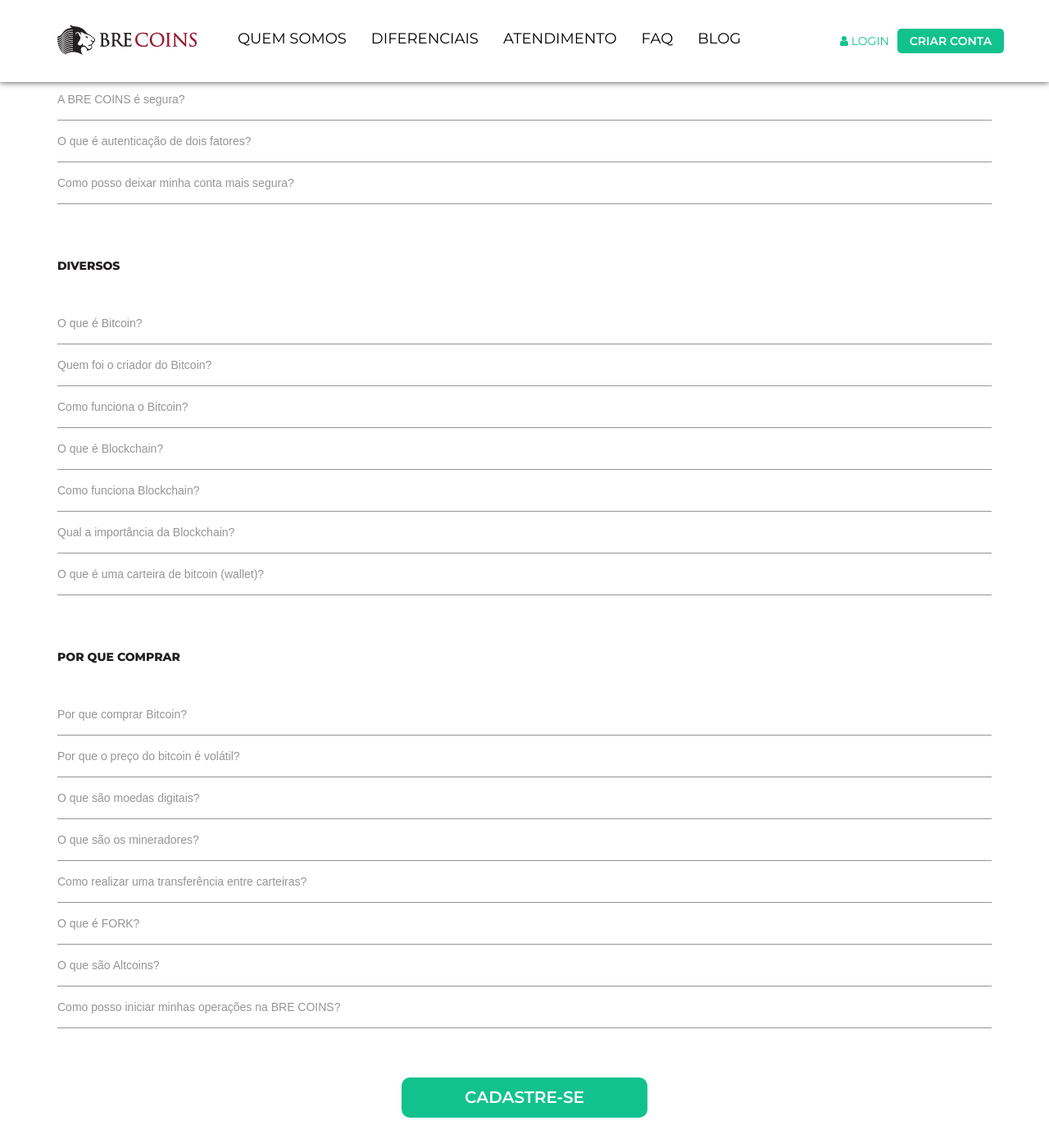
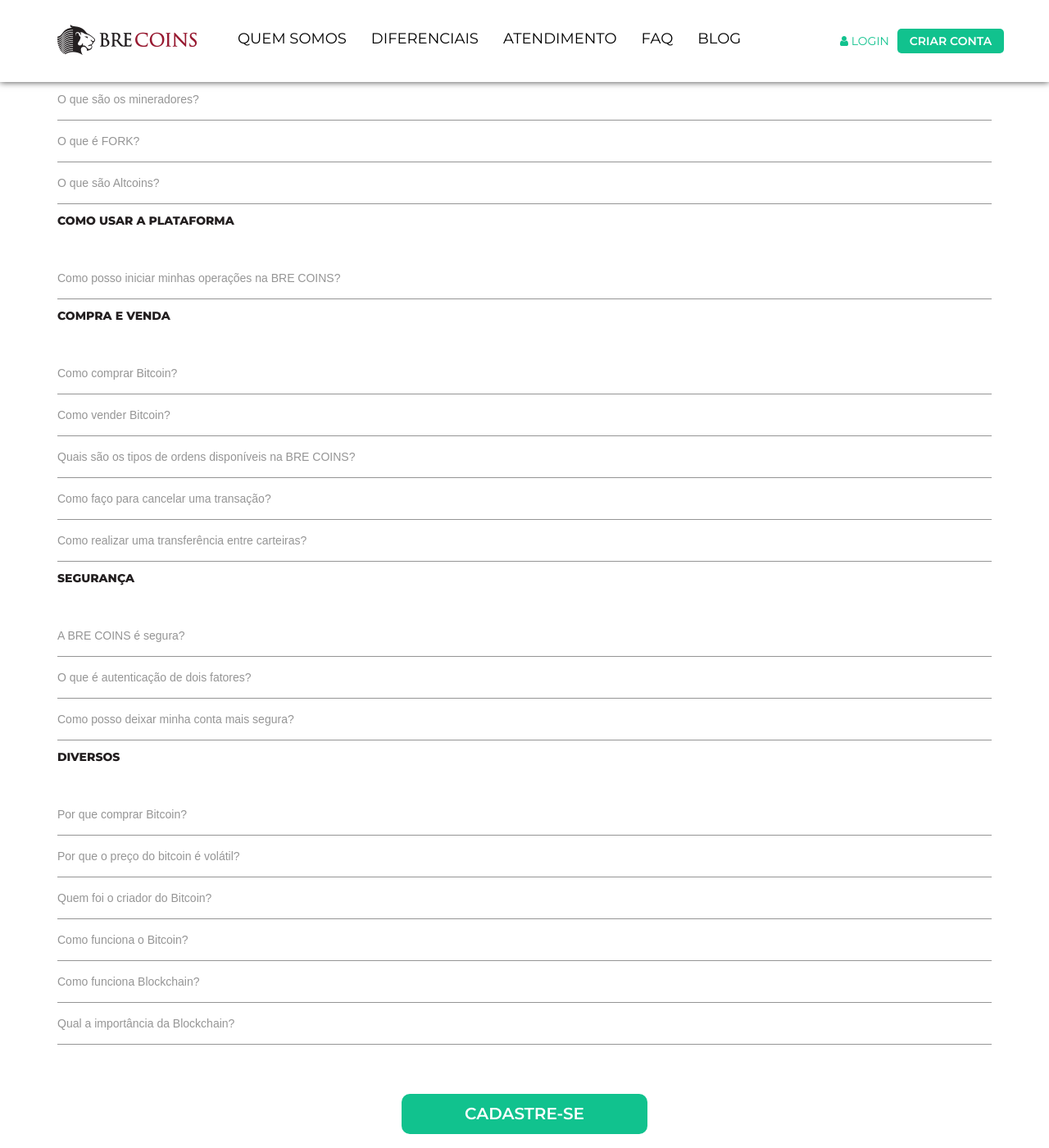
Before and after one commit to digitalbre/brecoins.github.io, a Jekyll site: the page built from faq.md, in a window 1280 px wide and 1400 px high, scrolled down 748 px. Shown: the whole window at 82% size. Built offline with Jekyll 4.4.1, drawn with Linux system fonts in a browser that asks for light colours; nearby versions of some CDN libraries; some web fonts are replaced; some of the changed text lies outside the part shown.

Commit message:
nova estrutura

```diff
--- a/faq.md
+++ b/faq.md
@@ -7,45 +7,49 @@ layout: page
 ---
 
 {:.montserrat-extra.escuro}
+GLOSSÁRIO
+
+{:.muli}
+
+*   [O que é Bitcoin?](/faq/o-que-e-bitcoin.html "O que é Bitcoin?"){:.cinza}
+*   [O que é Blockchain?](/faq/o-que-e-blockchain.html "O que é Blockchain?"){:.cinza}
+*   [O que é uma carteira de bitcoin (wallet)?](/faq/o-que-e-uma-carteira-de-bitcoin.html "O que é uma carteira de bitcoin (wallet)?"){:.cinza}
+*   [O que são moedas digitais?](/faq/o-que-sao-moedas-digitais.html "O que são moedas digitais?"){:.cinza}
+*   [O que são os mineradores?](/faq/o-que-sao-os-mineradores.html "O que são os mineradores?"){:.cinza}
+*   [O que é FORK?](/faq/o-que-e-fork.html "O que é FORK?"){:.cinza}
+*   [O que são Altcoins?](/faq/o-que-sao-altcoins.html "O que são Altcoins?"){:.cinza}
+
+{:.montserrat-extra.escuro}
+COMO USAR A PLATAFORMA
+
+{:.muli}
+*   [Como posso iniciar minhas operações na BRE COINS?](/faq/como-posso-iniciair-minhas-operacoes-na-bre-coins.html "Como posso iniciar minhas operações na BRE COINS?"){:.cinza}
+
+{:.montserrat-extra.escuro}
 COMPRA E VENDA
 
 {:.muli}
-
 *   [Como comprar Bitcoin?](/faq/como-comprar-bitcoin.html "Como Comprar Bitcoin?"){:.cinza}
 *   [Como vender Bitcoin?](/faq/como-vender-bitcoin.html "Como Vender Bitcoin?"){:.cinza}
 *   [Quais são os tipos de ordens disponíveis na BRE COINS?](/faq/tipos-de-ordens-disponiveis-na-bre-coins.html "Quais são os tipos de ordens disponíveis na BRE COINS?"){:.cinza}
 *   [Como faço para cancelar uma transação?](/faq/como-faco-para-cancelar-uma-transacao.html "Como faço para cancelar uma transação?"){:.cinza}
+*   [Como realizar uma transferência entre carteiras?](/faq/como-realizar-uma-transferencia-entre-carteiras.html "Como realizar uma transferência entre carteiras?"){:.cinza}
+
+{:.montserrat-extra.escuro}
+SEGURANÇA
+
+{:.muli}
 *   [A BRE COINS é segura?](/faq/a-bre-coins-e-segura.html "A BRE COINS é segura?"){:.cinza}
 *   [O que é autenticação de dois fatores?](/faq/o-que-e-autenticacao-de-dois-fatores.html "O que é autenticação de dois fatores?"){:.cinza}
 *   [Como posso deixar minha conta mais segura?](/faq/como-posso-deixar-minha-conta-mais-segura.html "Como posso deixar minha conta mais segura?"){:.cinza}
-
-   &nbsp;
 
 {:.montserrat-extra.escuro}
 DIVERSOS
 
 {:.muli}
-
-*   [O que é Bitcoin?](/faq/o-que-e-bitcoin.html "O que é Bitcoin?"){:.cinza}
+*   [Por que comprar Bitcoin?](/faq/porque-comprar-bitcoin.html "Por que comprar Bitcoin?"){:.cinza}
+*   [Por que o preço do bitcoin é volátil?](/faq/porque-o-preco-do-bitcoin-e-volatil.html "Por que o preço do bitcoin é volátil?"){:.cinza}
 *   [Quem foi o criador do Bitcoin?](/faq/quem-foi-o-criador-do-bitcoin.html "Quem foi o criador do Bitcoin?"){:.cinza}
 *   [Como funciona o Bitcoin?](/faq/como-funciona-o-bitcoin.html "Como funciona o Bitcoin?"){:.cinza}
-*   [O que é Blockchain?](/faq/o-que-e-blockchain.html "O que é Blockchain?"){:.cinza}
 *   [Como funciona Blockchain?](/faq/como-funciona-o-blockchain.html "Como funciona Blockchain?"){:.cinza}
 *   [Qual a importância da Blockchain?](/faq/qual-a-importancia-do-blockchain.html "Qual a importância da Blockchain?"){:.cinza}
-*   [O que é uma carteira de bitcoin (wallet)?](/faq/o-que-e-uma-carteira-de-bitcoin.html "O que é uma carteira de bitcoin (wallet)?"){:.cinza}
-
-   &nbsp;
-
-{:.montserrat-extra.escuro}
-POR QUE COMPRAR
-
-{:.muli}
-
-*   [Por que comprar Bitcoin?](/faq/porque-comprar-bitcoin.html "Por que comprar Bitcoin?"){:.cinza}
-*   [Por que o preço do bitcoin é volátil?](/faq/porque-o-preco-do-bitcoin-e-volatil.html "Por que o preço do bitcoin é volátil?"){:.cinza}
-*   [O que são moedas digitais?](/faq/o-que-sao-moedas-digitais.html "O que são moedas digitais?"){:.cinza}
-*   [O que são os mineradores?](/faq/o-que-sao-os-mineradores.html "O que são os mineradores?"){:.cinza}
-*   [Como realizar uma transferência entre carteiras?](/faq/como-realizar-uma-transferencia-entre-carteiras.html "Como realizar uma transferência entre carteiras?"){:.cinza}
-*   [O que é FORK?](/faq/o-que-e-fork.html "O que é FORK?"){:.cinza}
-*   [O que são Altcoins?](/faq/o-que-sao-altcoins.html "O que são Altcoins?"){:.cinza}
-*   [Como posso iniciar minhas operações na BRE COINS?](/faq/como-posso-iniciair-minhas-operacoes-na-bre-coins.html "Como posso iniciar minhas operações na BRE COINS?"){:.cinza}
```
